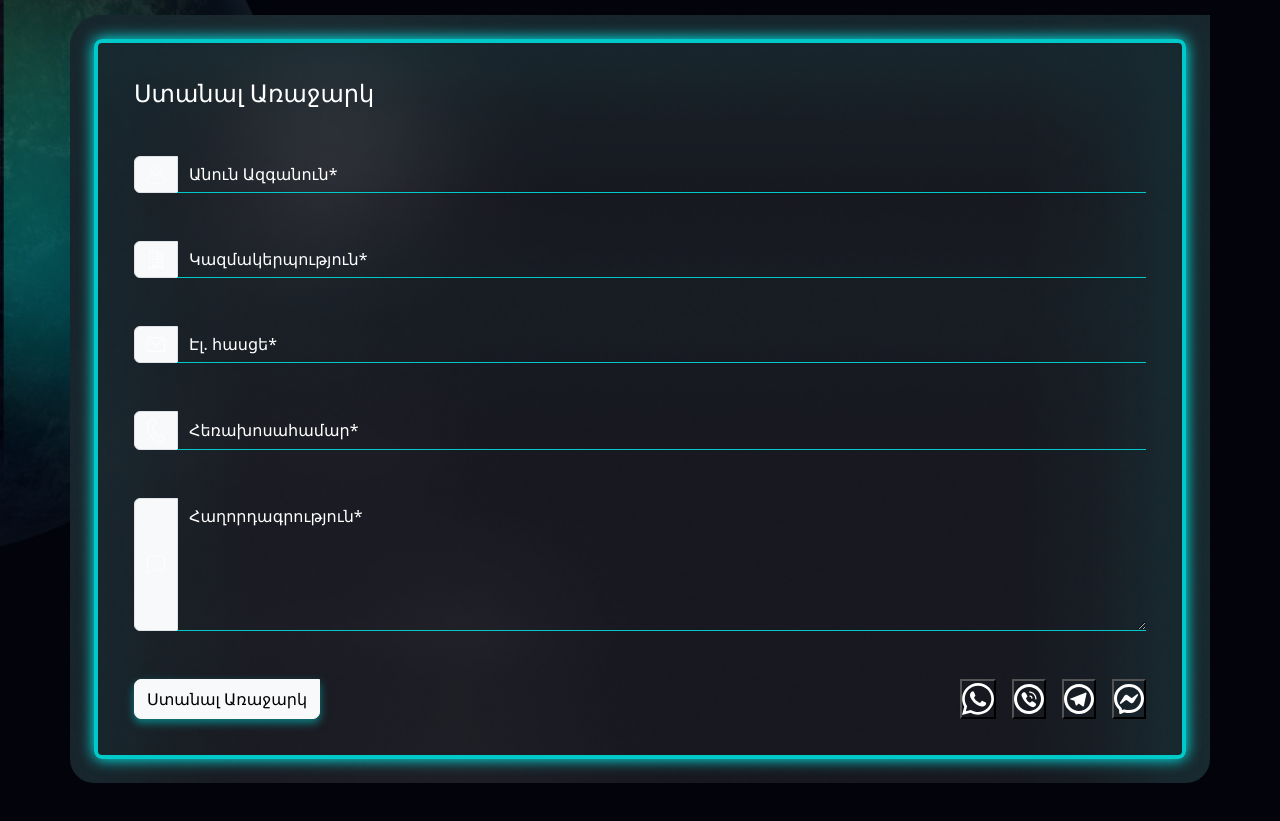
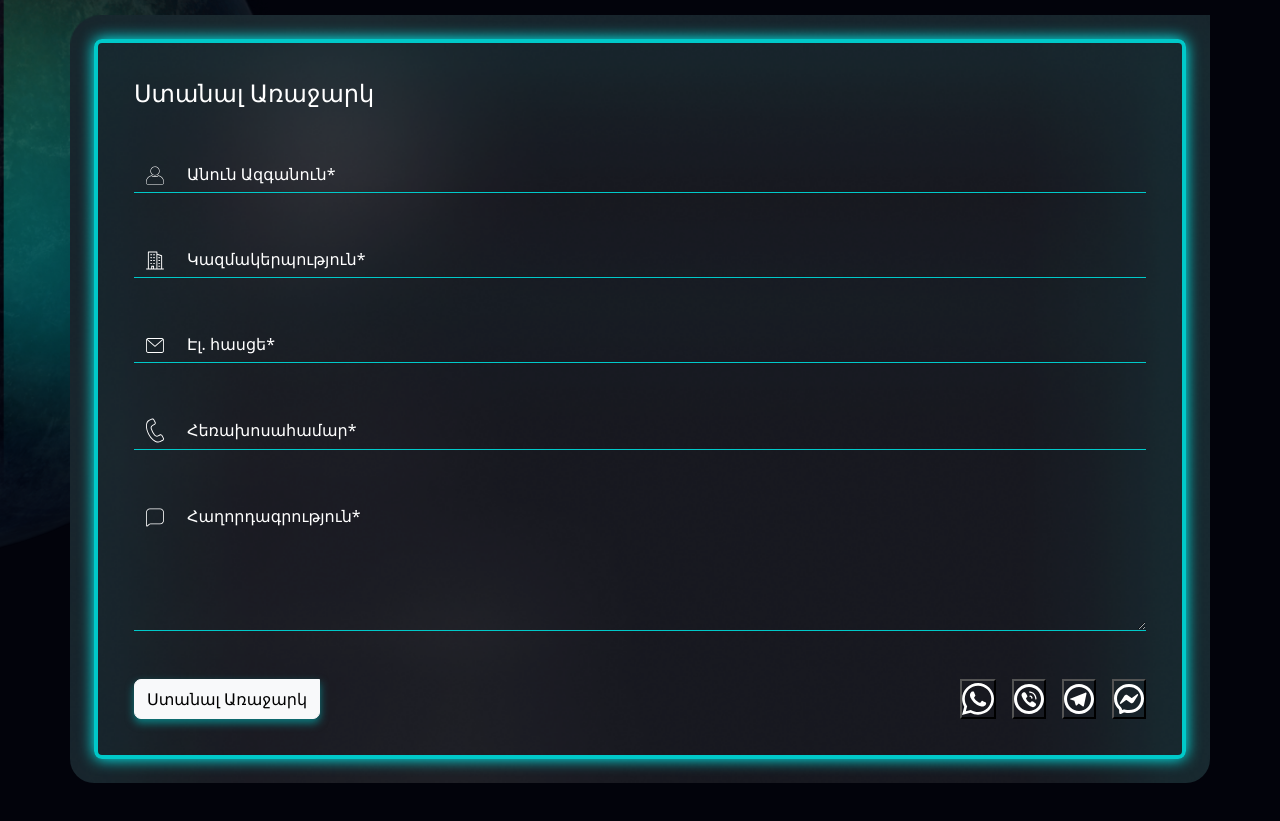
Before and after one commit to edgar779977/S2StestEdgar, a Vue app: page / in a window 1280 px wide. Shown: the part 2433-3254 px from the top of the page. Built offline with nearby package versions, Linux system fonts and the light colour scheme; the HTML template or start-up script is replaced by a standard one.

Commit message:
fixed icon issue

```diff
--- a/src/components/SEOSection.vue
+++ b/src/components/SEOSection.vue
@@ -132,31 +132,7 @@ export default {
         this.errors = {};  // Clear previous errors
         this.successMessage = '';  // Clear previous success message
 
-        try {
-          const response = await this.axios.post('https://test-admin.s2s.am/api/sendMessage', this.form, {
-            auth: {
-              username: 's2s_test_exercise',
-              password: JSON.stringify('xE1727}IHxiO')
-            },
-            headers: {
-              'Content-Type': 'application/json'
-            }
-          });
-
-          if (response.data.status === 200) {
-            this.successMessage = response.data.message;
-          } else {
-            this.errors = response.data.errors;
-            console.error('Server responded with:', response.data);
-          }
-        } catch (error) {
-          if (error.response && error.response.data) {
-            this.errors = error.response.data.errors;
-            console.error('Error from server:', error.response.data.message);
-          } else {
-            console.error('An unexpected error occurred:', error);
-          }
-        }
+        console.log('send message')
         // Reset submitted state after successful submission
         this.submitted = false;
       }
@@ -294,6 +270,15 @@ section {
   }
 }
 
+.custom-addon {
+  background-color: transparent;
+  border-radius: 0;
+  border: none;
+  border-bottom: 1px solid rgba(0, 201, 201, 1) !important;
+  color: white;
+  display: inline;
+}
+
 .has-error .custom-input {
   border-color: red !important;
 }
```
